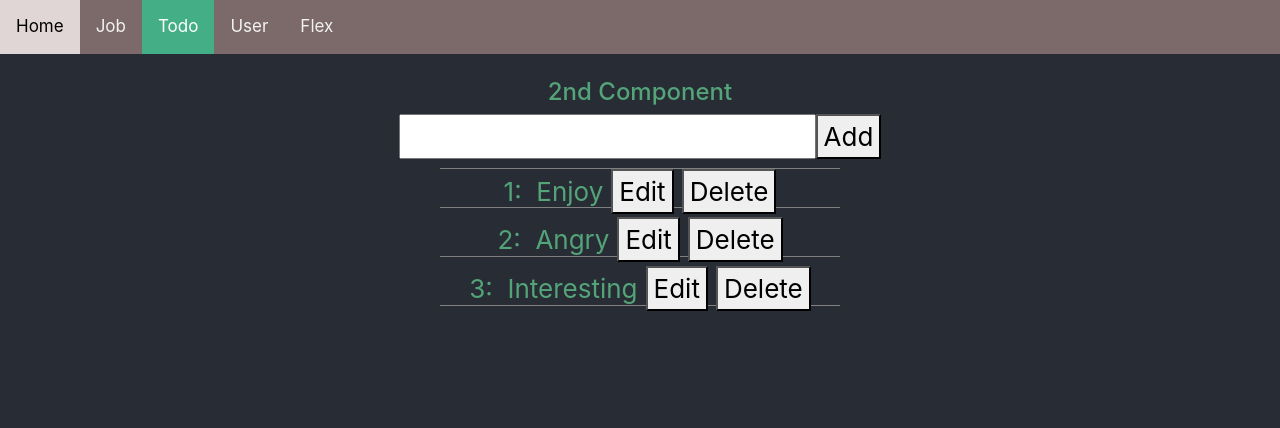
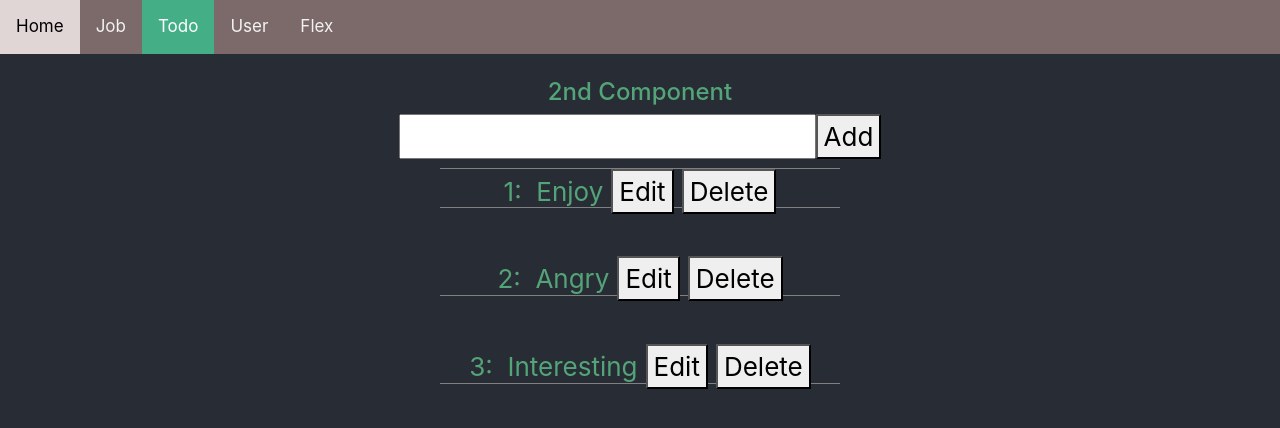
Before and after one commit to long2348/basicReact, a React (Create React App) app: page /todo in a window 1280 px wide. Shown: the top 428 px of the page. Built offline with nearby package versions, Linux system fonts and the light colour scheme.

Commit message:
update project

```diff
--- a/src/views/Home/Home.js
+++ b/src/views/Home/Home.js
@@ -11,6 +11,7 @@ class Home extends React.Component {
             <div>
                 {/* <img src={feature} className='feature' /> */}
                 <MaterialUi />
+                <h3 className="mt-4">Refresh để đổi màu</h3>
             </div>
         )
     }
--- a/src/views/Home/MaterialUi.js
+++ b/src/views/Home/MaterialUi.js
@@ -16,6 +16,10 @@ class MaterialUi extends React.Component {
                         MUI 5
                     </Typography>
                     <Typography variant="subtitle1" align="justify" px={5}>
+                        Ascenders are an upward vertical stroke found in certain lowercase
+                        letters that extend beyond either the cap height or baseline.
+                        Descenders are the downward vertical stroke in these letters. In some cases, a collision between these strokes
+                        can occur when the line height (the vertical distance between baselines) is too tight.
                         Ascenders are an upward vertical stroke found in certain lowercase
                         letters that extend beyond either the cap height or baseline.
                         Descenders are the downward vertical stroke in these letters. In some cases, a collision between these strokes
--- a/src/views/ToDo/ListToDo.js
+++ b/src/views/ToDo/ListToDo.js
@@ -78,7 +78,7 @@ class ListToDo extends React.Component {
                     {listToDo && listToDo.length > 0 &&
                         listToDo.map((item, index) => {
                             return (
-                                <div className="todo-child" key={item.id}>
+                                <div className="todo-child  mb-5" key={item.id}>
                                     {emptyObj === true ?
                                         <span>{index + 1}:&nbsp; {item.title}</span>
                                         :
```
